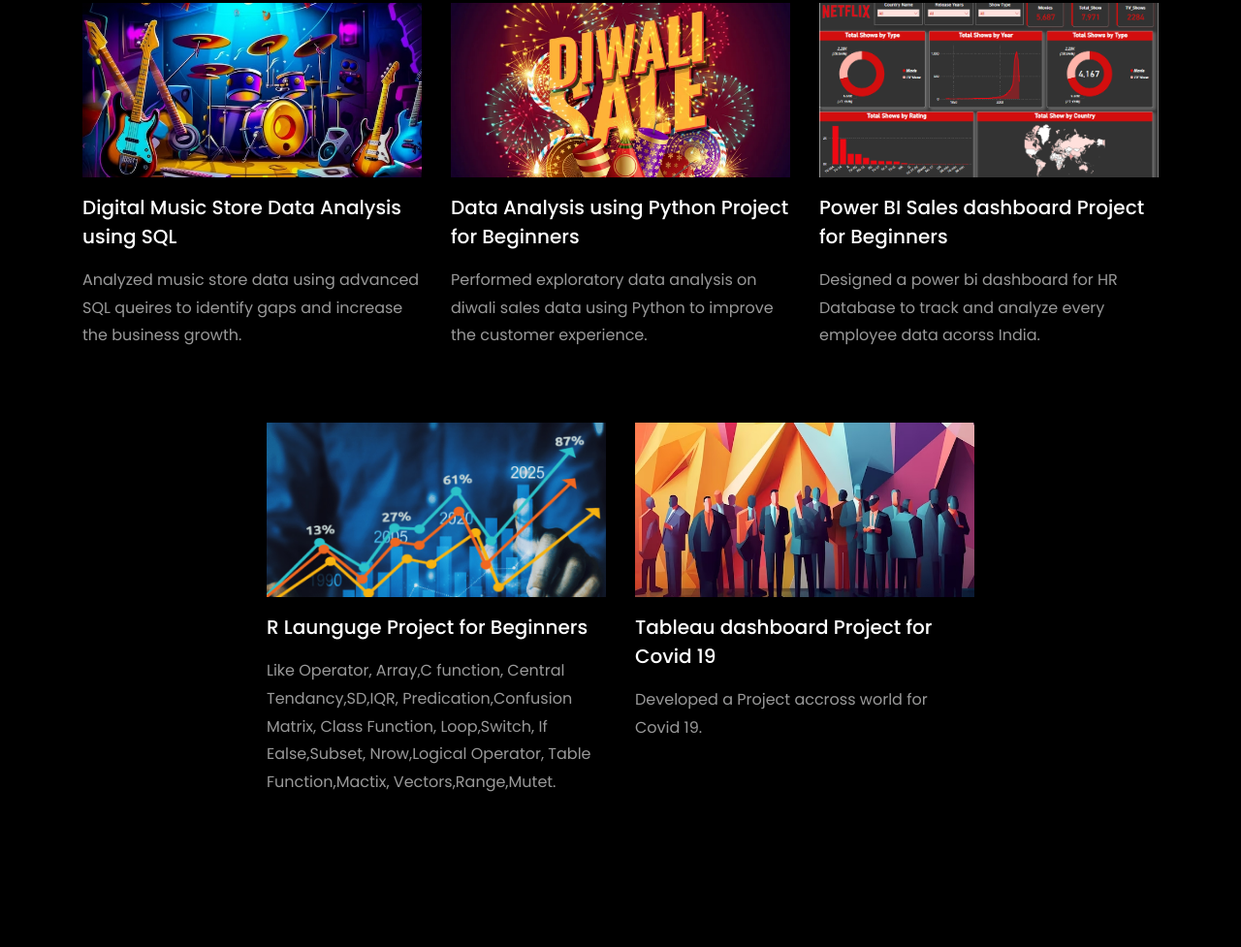
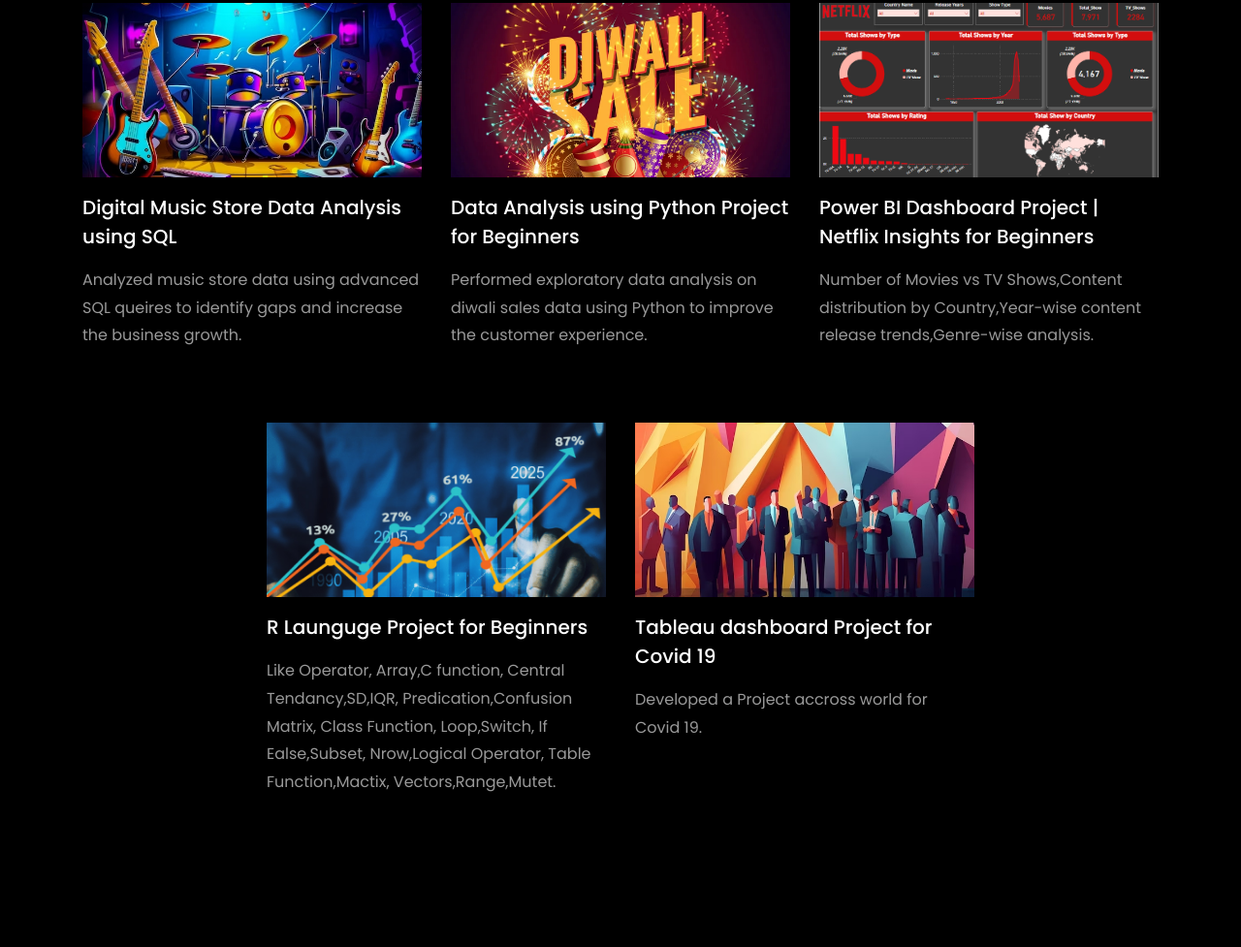
Before and after one commit to HariMohanGupta/harimohangupta.github.io, a plain HTML site: page index.html in a window 1280 px wide. Shown: the part 4948-5925 px from the top of the page at 97% size. Drawn offline with Linux system fonts and the light colour scheme; animation ran at ten frames a second; files whose address does not match are found by name.

Commit message:
Update index.html

```diff
--- a/index.html
+++ b/index.html
@@ -507,8 +507,8 @@
               </a>
               <div class="text mt-3 float-right d-block">
 
-                <h3 class="heading"><a href="https://github.com/HariMohanGupta/PowerBI/blob/main/FinalProject_HARI.pbix">Power BI Sales dashboard Project for Beginners</a></h3>
-                <p>Designed a power bi dashboard for HR Database to track and analyze every employee data acorss India.</p>
+                <h3 class="heading"><a href="https://github.com/HariMohanGupta/PowerBI/blob/main/FinalProject_HARI.pbix">Power BI Dashboard Project | Netflix Insights for Beginners</a></h3>
+                <p>Number of Movies vs TV Shows,Content distribution by Country,Year-wise content release trends,Genre-wise analysis.</p>
               </div>
             </div>
           </div>
```
